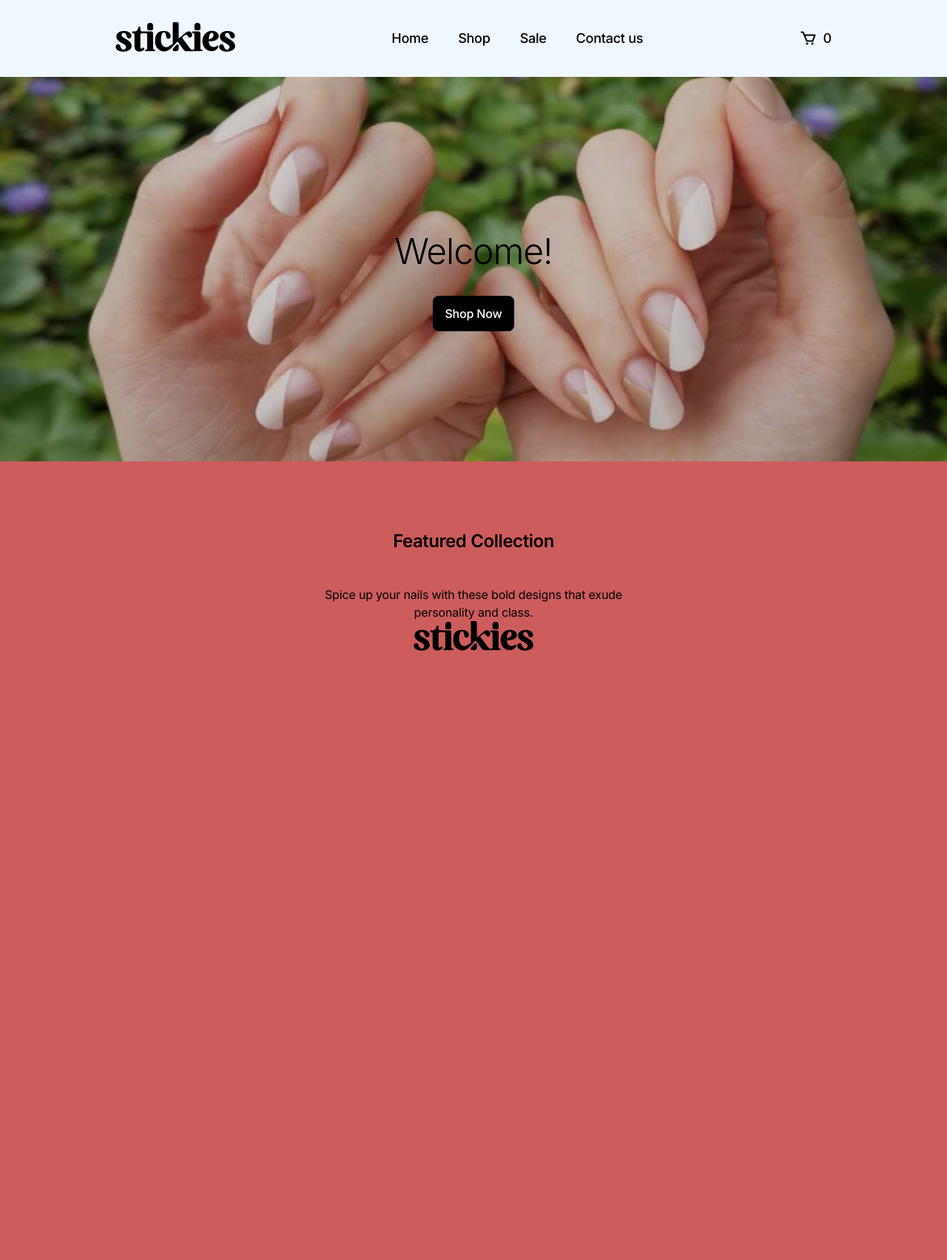
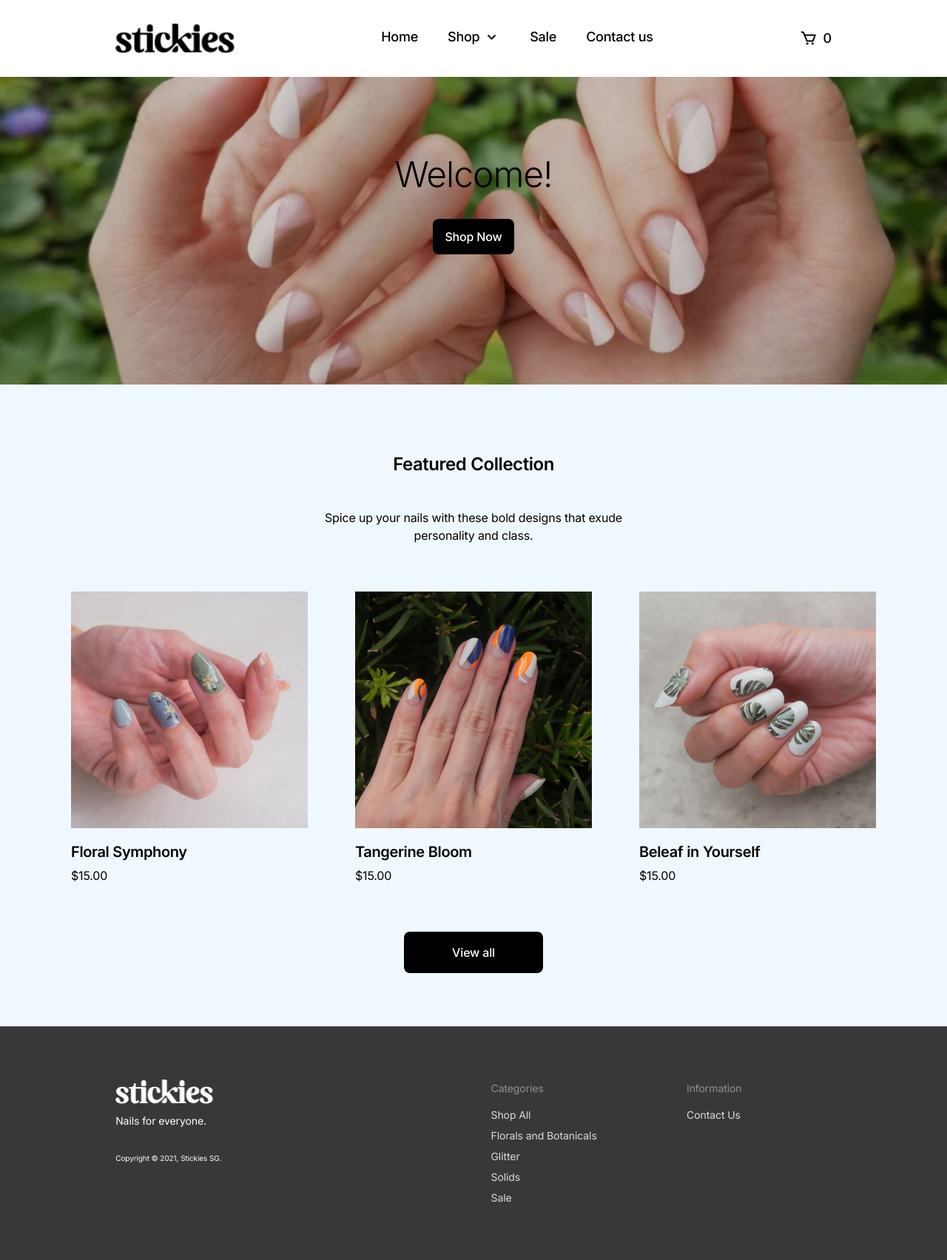
Before and after one commit to vivchong/stickiesUK, a PHP site: page / in a window 1280 px wide. Shown: the whole page at 74% size. Before the commit the page ends 880 px from the top, so only its background shows below. Run offline with PHP 8.4, Linux system fonts and the light colour scheme.

Commit message:
Home page complete

```diff
--- a/index.html
+++ b/index.html
@@ -16,21 +16,28 @@
         <div class="navigation">
             <!-- Logo -->
             <a href="#" class="logo">
-                <img src="images/logo.png"/>
+                <img src="images/logo-black.png"/>
             </a>
             <ul class="menu">
-                <li><a href="#">Home</a></li>
-                <li><a href="#">Shop</a></li>
+                <li><a href="index.html">Home</a></li>
+                <li><a href="#">Shop<span><i class='bx bx-chevron-down'></i></span></a>
+                    <ul>
+                        <li><a href="shop/shop-all.html">Shop All</a></li>
+                        <li><a href="shop/florals-botanicals.html">Florals & Botanicals</a></li>
+                        <li><a href="shop/glitter.html">Glitter</a></li>
+                        <li><a href="shop/minimalist.html">Minimalist</a></li>
+                    </ul>
+                </li>
                 <!-- Shop Categories Sub-Menu -->
-                <li><a href="#">Sale</a></li>
-                <li><a href="#">Contact us</a></li>
+                <li><a href="sale.html">Sale</a></li>
+                <li><a href="contact-us.html">Contact us</a></li>
             </ul>
             <div class="right-cart">
                 <a href="#">
                     <!-- Cart Icon -->
                     <i class='bx bx-cart'></i>
                         <!-- Number of items in cart -->
-                        <span class="cart-number">0</span>
+                        <span id="cart-number" class="h4">0</span>
 
                 </a>
             </div>
@@ -48,28 +55,113 @@
 
     <!-- Feaured Collection -->
     <div class="featured-collection-section">
+
+        <!-- Section Header  -->
         <div class="text-container-center">
             <div><h2>Featured Collection</h2></div>
             <div class="body1">Spice up your nails with these bold designs that exude personality and class.</div>
         </div>
 
+        <!-- "Grid" of Featured Products -->
         <div class="collection-large">
 
             <div class="item-large">
-
                <div class="img-large">
                     <a href="#" class="img-large">
-                        <img src="images/logo.png"/>
+                        <img src="images/001.png"/>
                     </a>
                </div>
+               <div class="label">
+                    <a href="#">
+                        <h3>Floral Symphony</h3>
+                        $15.00
+                    </a>
+               </div>
+            </div>
 
+            <div class="item-large">
+                <div class="img-large">
+                     <a href="#" class="img-large">
+                         <img src="images/003.png"/>
+                     </a>
+                </div>
+                <div class="label">
+                     <a href="#">
+                         <h3>Tangerine Bloom</h3>
+                         $15.00
+                     </a>
+                </div>
+            </div>
+
+            <div class="item-large">
+                <div class="img-large">
+                     <a href="#" class="img-large">
+                         <img src="images/002.png"/>
+                     </a>
+                </div>
+                <div class="label">
+                     <a href="#">
+                         <h3>Beleaf in Yourself</h3>
+                         $15.00
+                     </a>
+                </div>
             </div>
 
         </div>
+
+        <!-- CTA Button -->
+        <a href="#" class="pri-stretch-btn">View all</a>
     </div>
 
 <footer>
+    <div class="left body2">
+        <!-- Logo -->
+        <a href="#" class="logo">
+            <img src="images/logo-white.png"/>
+        </a>
+
+        <!-- Tagline -->
+        <div class="body2">Nails for everyone.</div>
+
+        <!-- Legalese -->
+        <div class="legal1">Copyright © 2021, Stickies SG.</div>
+    </div>
+
+    <div class="sitemap body2">
+        <div class="body2">
+            Categories
+        </div>
+        <ul>
+            <li><a href="#">Shop All</a></li>
+            <li><a href="#">Florals and Botanicals</a></li>
+            <li><a href="#">Glitter</a></li>
+            <li><a href="#">Solids</a></li>
+            <li><a href="#">Sale</a></li>
+        </ul>
+    </div>
+
+    <div class="sitemap body2">
+        <div class="body2">
+            Information
+        </div>
+        <ul>
+            <li><a href="#">Contact Us</a></li>
+        </ul>
+    </div>
+
 </footer>
 </div>
+
+<script type="text/javascript">
+    /* Fix menu when scrolling DOESN'T WORK. maybe because you used default nav? */
+    $(window).scroll(function() {
+        if($(document).scrollTop() > 50) {
+            $('.nav').addClass('fix-nav');
+        }
+        else {
+            $('.nav').removeClass('fix-nav');
+        }
+    });
+</script>
 </body>
 </html>
--- a/styles.css
+++ b/styles.css
@@ -6,8 +6,16 @@
 body {
     margin: 0px;
     padding: 0px;
+    background-color: aliceblue;
+
     font-family: Inter;
-    background-color: aliceblue;
+    font-style: normal;
+    font-weight: normal;
+    font-size: 16px;
+    line-height: 24px;
+    /* or 150% */
+
+    letter-spacing: -0.011em;
 }
 
 *{
@@ -27,9 +35,6 @@ h1 {
 
     letter-spacing: -0.022em;
     font-feature-settings: 'tnum' on, 'lnum' on, 'cv05' on;
-
-    color: #000000;
-
 }
 
 h2 {
@@ -42,8 +47,6 @@ h2 {
 
     letter-spacing: -0.019em;
     font-feature-settings: 'tnum' on, 'lnum' on, 'cv05' on;
-
-    color: #000000;
 }
 
 h3 {
@@ -57,7 +60,7 @@ h3 {
     letter-spacing: -0.019em;
     font-feature-settings: 'tnum' on, 'lnum' on, 'cv05' on;
 
-    color: #000000;
+    margin: 0px;
 }
 
 h4 {
@@ -70,8 +73,6 @@ h4 {
 
     letter-spacing: -0.014em;
     font-feature-settings: 'tnum' on, 'lnum' on, 'cv05' on;
-
-    color: #000000;
 }
 
 .body1 {
@@ -82,8 +83,26 @@ h4 {
     line-height: 24px;
     /* or 150% */
 
-    text-align: center;
     letter-spacing: -0.011em;
+}
+
+.body2 {
+    font-family: Inter;
+    font-style: normal;
+    font-weight: normal;
+    font-size: 14px;
+    line-height: 24px;
+    /* identical to box height, or 171% */
+
+    letter-spacing: -0.006em;
+}
+
+.legal1 {
+    font-family: Inter;
+    font-style: normal;
+    font-weight: normal;
+    font-size: 10px;
+    line-height: 12px;
 }
 
 /* || UTILITIES */
@@ -112,8 +131,34 @@ h4 {
     letter-spacing: -0.011em;
 }
 
-.pri-auto-btn:hover {
+.pri-stretch-btn {
+    width: 188px;
+    height: 56px;
+    display: inline-flex;
+    padding-top: 12px;
+    padding-right: 16px;
+    padding-bottom: 12px;
+    padding-left: 16px;
+    justify-content: center;
+    align-items: center;
+    color: white;
+    background-color: black;
+    border-radius: 8px;
+    text-decoration: none;
+
+    /* Subhead 1 */
+    font-family: Inter;
+    font-style: normal;
+    font-weight: 500;
+    font-size: 16px;
+    line-height: 24px;
+    letter-spacing: -0.011em;
+}
+
+.pri-auto-btn:hover,
+.pri-stretch-btn:hover {
     background-color: grey;
+    transition: all ease 0.2s;
 }
 
 .nobullets {
@@ -125,9 +170,12 @@ h4 {
 
 /* || SITEWIDE */
 
+/* HEADER */
 nav {
     width: 100%;
     z-index: 100;
+    position: fixed;
+    background-color: white;
 }
 
 .navigation {
@@ -154,6 +202,8 @@ nav {
 
 .menu li {
     display: flex;
+
+    /* h4 */
     font-family: Inter, sans-serif;
     font-style: normal;
     font-weight: 500;
@@ -162,33 +212,57 @@ nav {
     /* identical to box height, or 133% */
 
     letter-spacing: -0.014em;
-    font-feature-settings: 'tnum' on, 'lnum' on, 'cv05' on;
 
+    position: relative; /* Need this for the dropdown menu */
 }
 
 .menu li a {
     color: black;
     text-decoration: none;
+    display: flex;
+    flex-direction: row;
+    gap: 4px;
+    align-content: center;
+}
 
+.menu li ul { /* Dropdown menu popup */
+    display: none;
+    flex-direction: column;
+    position: absolute;
+    background-color: white;
+    margin: 0px;
+    padding: 32px 20px 16px 20px;
+    gap: 24px;
+    width: 224px;
+    border-radius: 4px;
+    top: 28px;
 }
+
+.menu li ul a:hover {
+    transition: all ease 0.2s;
+    color: pink;
+}
+
+.menu li:hover ul { /* Dropdown menu popup */
+    display: flex;
+}
+
 
 .right-cart a {
     color: black;
     display:flex;
+    flex-direction: row;
     gap: 8px;
     text-decoration: none;
-
 }
 
 
-.bx-cart {
+.bx {
     align-self: center;
     font-size: 24px;
 }
-.cart-number {
-    font-size: 0.8rem;
-    border-radius: 50%;
-    background-color: white;
+
+#cart-number {
     justify-content: center;
     align-items: center;
 
@@ -205,6 +279,73 @@ nav {
 .menu a:hover,
 .right-cart a:hover {
     color: pink;
+    transition: all ease 0.2s;
+}
+
+/* doesn't work */
+.fix-nav {
+    width: 100%;
+    position: fixed;
+    top: 0px;
+    left: 0px;
+    background-color: white;
+    box-shadow: 2px 2px 30px rgba(0,0,0,0.05);
+    z-index: 102;
+}
+
+/* FOOTER */
+footer {
+    width: 100%;
+    display: flex;
+    justify-content: space-between;
+    align-items: top;
+    padding-top: 72px;
+    padding-bottom: 72px;
+    padding-left: 12.2%;
+    padding-right: 12.2%;
+    background-color: #38383B;
+    color: white;
+}
+
+footer .left {
+    flex-grow: 3;
+    display: flex;
+    flex-wrap: wrap;
+    flex-direction: column;
+}
+
+footer .logo, footer img {
+    height: 32px;
+    width: 132px;
+    margin-bottom: 12px;
+}
+
+footer .legal1 {
+    margin-top: 32px;
+}
+
+footer .sitemap {
+    flex-grow: 1;
+    display: flex;
+    flex-direction: column;
+    color: #919191;
+    gap: 12px;
+}
+
+footer .sitemap ul, a {
+    display: flex;
+    flex-direction: column;
+    gap: 4px;
+    list-style: none;
+    margin: 0;
+    padding: 0;
+    color: #DBDBDB;
+    text-decoration: none;
+}
+
+footer a:hover {
+    color: white;
+    text-decoration: underline;
     transition: all ease 0.2s;
 }
 
@@ -236,12 +377,12 @@ nav {
 
 .featured-collection-section {
     width: 100%;
-    padding: 72px;
+    padding-top: 72px;
+    padding-bottom: 72px;
     display: flex;
     flex-direction: column;
+    gap: 64px;
     align-items: center;
-    background-color: indianred;
-
 }
 .text-container-center {
     width: 448px;
@@ -249,16 +390,16 @@ nav {
     flex-direction: column;
     justify-content: center;
     align-items: center;
+    text-align: center;
     gap: 24px;
 }
 
 .collection-large {
+    width: 75.6%;
     display: flex;
-    justify-content: space-between;
     align-items: center;
-    margin-left: 12.2%;
-    margin-right: 12.2%;
-
+    justify-content: center;
+    gap: 64px;
 }
 
 .item-large {
@@ -266,11 +407,19 @@ nav {
     flex-direction: column;
     gap: 16px;
     align-items: flex-start;
+    width: 320px;
 }
 
-.item-large label {
+.label a {
+    color: black;
+    text-decoration: none;
+}
 
+.label a:hover {
+    color: pink;
+    transition: all ease 0.2s;
 }
+
 /* || SHOP PAGES */
 
 
```
Also changed, not shown: coffee-cup.png (deleted), contact-us.html (added), images/logo-black.png (added), images/logo-white.png (added), sale.html (added), shop/florals-botanicals.html (added), shop/glitter.html (added), shop/minimalist.html (added), shop/shop-all.html (added).
